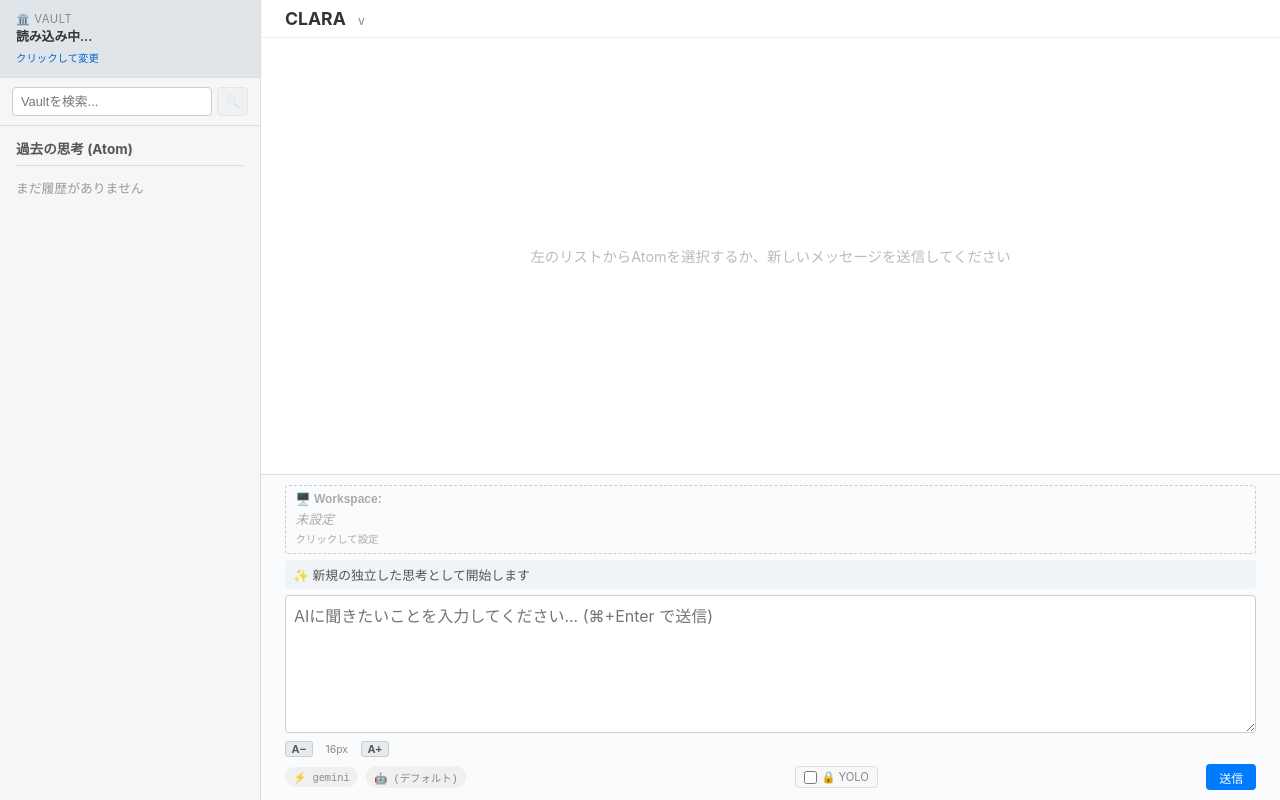
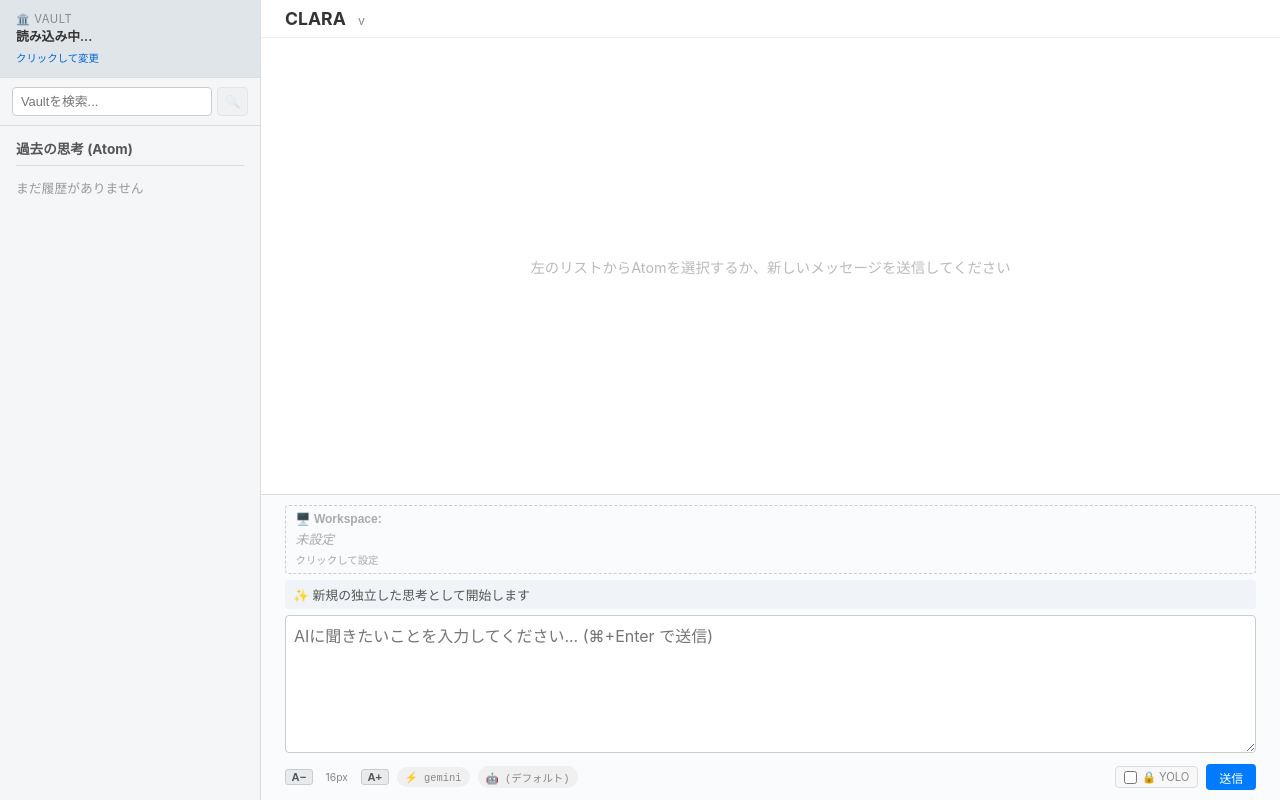
Before and after one commit to nqounet/clara, a SvelteKit app: page / in a window 1280 px wide. Built offline with nearby package versions, Linux system fonts and the light colour scheme.

Commit message:
style: restructure bottom bar layout to a single row

```diff
--- a/src/routes/+page.svelte
+++ b/src/routes/+page.svelte
@@ -451,11 +451,6 @@
           placeholder="AIに聞きたいことを入力してください... (⌘+Enter で送信)"
           style="font-size: {fontSize}px"
         ></textarea>
-        <div class="font-controls">
-          <button class="font-btn" on:click={() => fontSize = Math.max(10, fontSize - 2)} title="文字を小さく">A−</button>
-          <span class="font-size-label">{fontSize}px</span>
-          <button class="font-btn" on:click={() => fontSize = Math.min(32, fontSize + 2)} title="文字を大きく">A+</button>
-        </div>
       </div>
 
       {#if errorMsg}
@@ -467,6 +462,12 @@
       {/if}
 
       <div class="bottom-bar">
+        <div class="bottom-left">
+          <div class="font-controls">
+            <button class="font-btn" on:click={() => fontSize = Math.max(10, fontSize - 2)} title="文字を小さく">A−</button>
+            <span class="font-size-label">{fontSize}px</span>
+            <button class="font-btn" on:click={() => fontSize = Math.min(32, fontSize + 2)} title="文字を大きく">A+</button>
+          </div>
           <div class="cli-info">
             <button class="cli-info-btn" on:click={() => openModal('cli')} title="CLIコマンドを変更">
               ⚡ {cliCommand || "gemini"}
@@ -478,6 +479,8 @@
               <span class="status-indicator">AIが思考中...</span>
             {/if}
           </div>
+        </div>
+        <div class="bottom-right">
           <label class="yolo-toggle" class:yolo-active={yoloMode} for="yolo-checkbox" title="YOLOモード: AIがファイル編集・コマンド実行を確認なしで実行">
             <input id="yolo-checkbox" type="checkbox" bind:checked={yoloMode} disabled={isSending} />
             {yoloMode ? '🔥' : '🔒'} YOLO
@@ -485,6 +488,7 @@
           <button class="send-btn" class:send-btn-yolo={yoloMode} on:click={handleSend} disabled={isSending}>
             {isSending ? "..." : "送信"}
           </button>
+        </div>
       </div>
     </div>
   </main>
@@ -1237,7 +1241,6 @@
     display: flex;
     align-items: center;
     gap: 0.25rem;
-    margin-top: 0.25rem;
   }
 
   .font-btn {
@@ -1310,6 +1313,14 @@
     align-items: center;
     justify-content: space-between;
     gap: 0.5rem;
+    flex-wrap: wrap;
+  }
+
+  .bottom-left, .bottom-right {
+    display: flex;
+    align-items: center;
+    gap: 0.5rem;
+    flex-wrap: wrap;
   }
 
   .cli-info {
```
Lines whose indentation alone changed are shown as unchanged.
